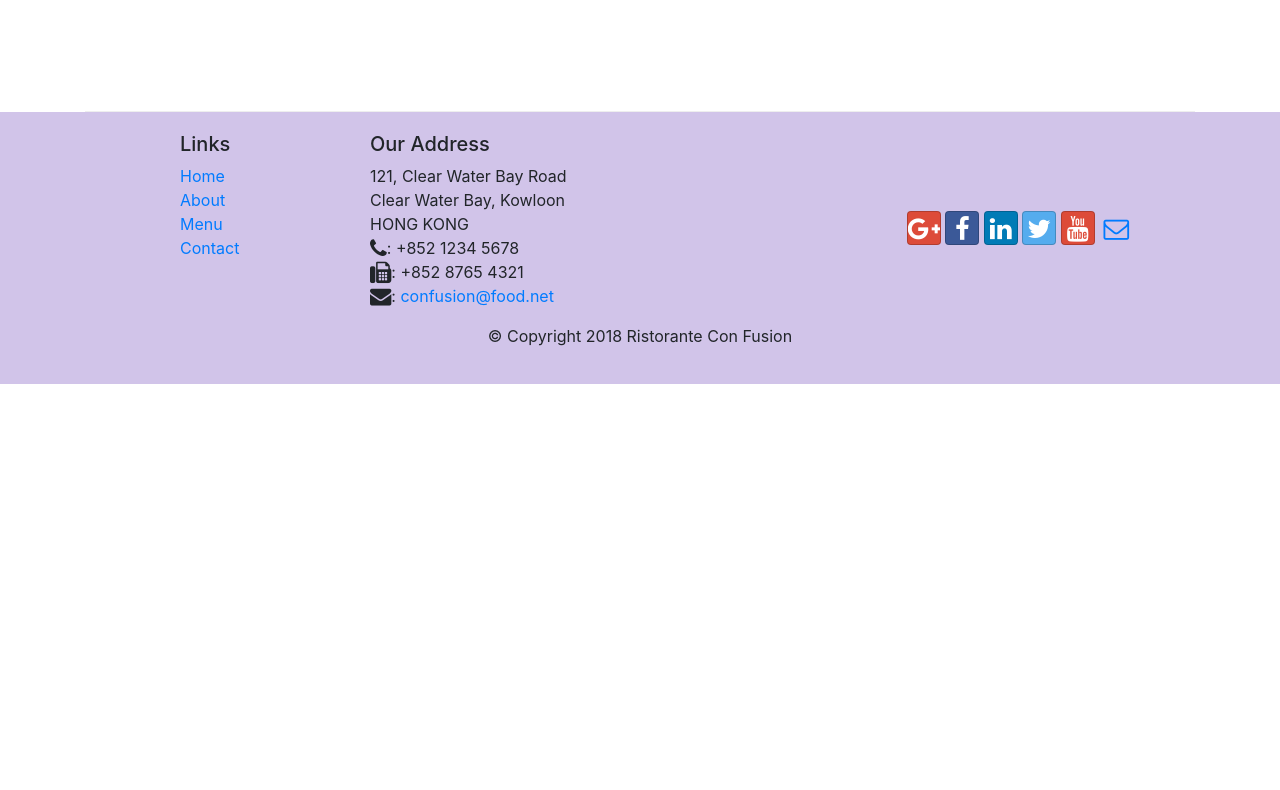
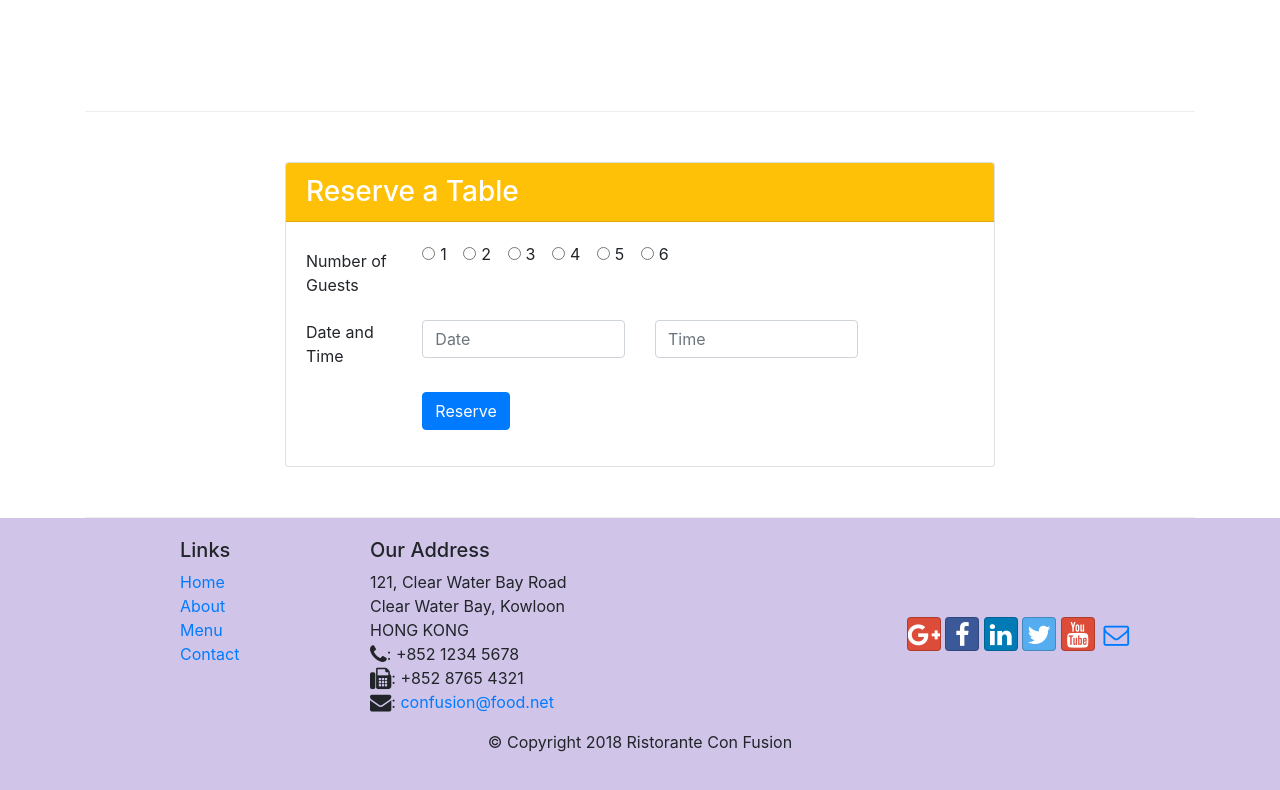
Before and after one commit to shivampri2002/ristorante_confusion, a website: page index.html in a window 1280 px wide. Shown: the part 1422-2212 px from the top of the page. Before the commit the page ends 1806 px from the top, so only its background shows below. Drawn offline with nearby package versions, Linux system fonts and the light colour scheme.

Commit message:
Assingment 2

```diff
--- a/index.html
+++ b/index.html
@@ -44,6 +44,9 @@
                 <div class="col-12 col-sm align-self-center">
                     <img src="img/logo.png" alt="logo" class="img-fluid">
                 </div>
+                <div class="col-12 col-sm align-self-center">
+                    <a href="#reserveCard" class="btn btn-warning btn-block" role="button">Reserve Table</a>
+                </div>
             </div>
         </div>
     </header>
@@ -76,7 +79,9 @@
                 <div class="media">
                     <img src="img/buffet.png" alt="buffet" class="d-flex ml-3 img-thumbnail align-self-center">
                     <div class="media-body order-first">
-                        <h2 class="mt-0">Weekend Grand Buffet</h2>
+                        <h2 class="mt-0">Weekend Grand Buffet
+                            <span class="badge badge-danger">NEW</span>
+                        </h2>
                         <p class="d-none d-sm-block">Featuring mouthwatering combinations with a choice of five different salads, six enticing appetizers, six main entrees and five choicest desserts. Free flowing bubbly and soft drinks. All for just $19.99 per person </p>
                     </div>
                 </div>
@@ -94,6 +99,62 @@
                         <h2 class="mt-0">Alberto Somayya</h2>
                         <h4>Executive Chef</h4>
                         <p class="d-none d-sm-block">Award winning three-star Michelin chef with wide International experience having worked closely with whos-who in the culinary world, he specializes in creating mouthwatering Indo-Italian fusion experiences. </p>
+                    </div>
+                </div>
+            </div>
+        </div>
+
+        <div class="row row-content justify-content-sm-center" id="reserveCard">
+            <div class="col-12 col-sm-8">
+                <div class="card">
+                    <h3 class="card-header bg-warning text-white">Reserve a Table</h3>
+                    <div class="card-body">
+                        <form>
+                            <div class="form-group row">
+                                <label for="guestnumber" class="col-md-2 col-form-label">Number of Guests</label>
+                                <div class="col-md-10">
+                                    <div class="form-check form-check-inline">
+                                        <input type="radio" id="rad1" name="rad1" class="form-check-input" value="1">
+                                        <label for="rad1" class="form-check-label">1</label>
+                                    </div>
+                                    <div class="form-check form-check-inline">
+                                        <input type="radio" id="rad2" name="rad2" class="form-check-input" value="2">
+                                        <label for="rad2" class="form-check-label">2</label>
+                                    </div>
+                                    <div class="form-check form-check-inline">
+                                        <input type="radio" id="rad3" name="rad3" class="form-check-input" value="3">
+                                        <label for="rad3" class="form-check-label">3</label>
+                                    </div>
+                                    <div class="form-check form-check-inline">
+                                        <input type="radio" id="rad4" name="rad4" class="form-check-input" value="4">
+                                        <label for="rad4" class="form-check-label">4</label>
+                                    </div>
+                                    <div class="form-check form-check-inline">
+                                        <input type="radio" id="rad5" name="rad5" class="form-check-input" value="5">
+                                        <label for="rad5" class="form-check-label">5</label>
+                                    </div>
+                                    <div class="form-check form-check-inline">
+                                        <input type="radio" id="rad6" name="rad6" class="form-check-input" value="6">
+                                        <label for="rad6" class="form-check-label">6</label>
+                                    </div>
+
+                                </div>
+                            </div>
+                            <div class="form-group row">
+                                <label for="dateandtime" class="col-12 col-md-2">Date and Time</label>
+                                <div class="col-12 col-md-4">
+                                    <input type="text" id="date" name="date" class="form-control" placeholder="Date">
+                                </div>
+                                <div class="col-12 col-md-4">
+                                    <input type="text" id="time" name="time" class="form-control" placeholder="Time">
+                                </div>
+                            </div>
+                            <div class="form-group row">
+                                <div class="offset-md-2 col-md-10">
+                                    <button type="submit" class="btn btn-primary">Reserve</button>
+                                </div>
+                            </div>
+                        </form>
                     </div>
                 </div>
             </div>
```
